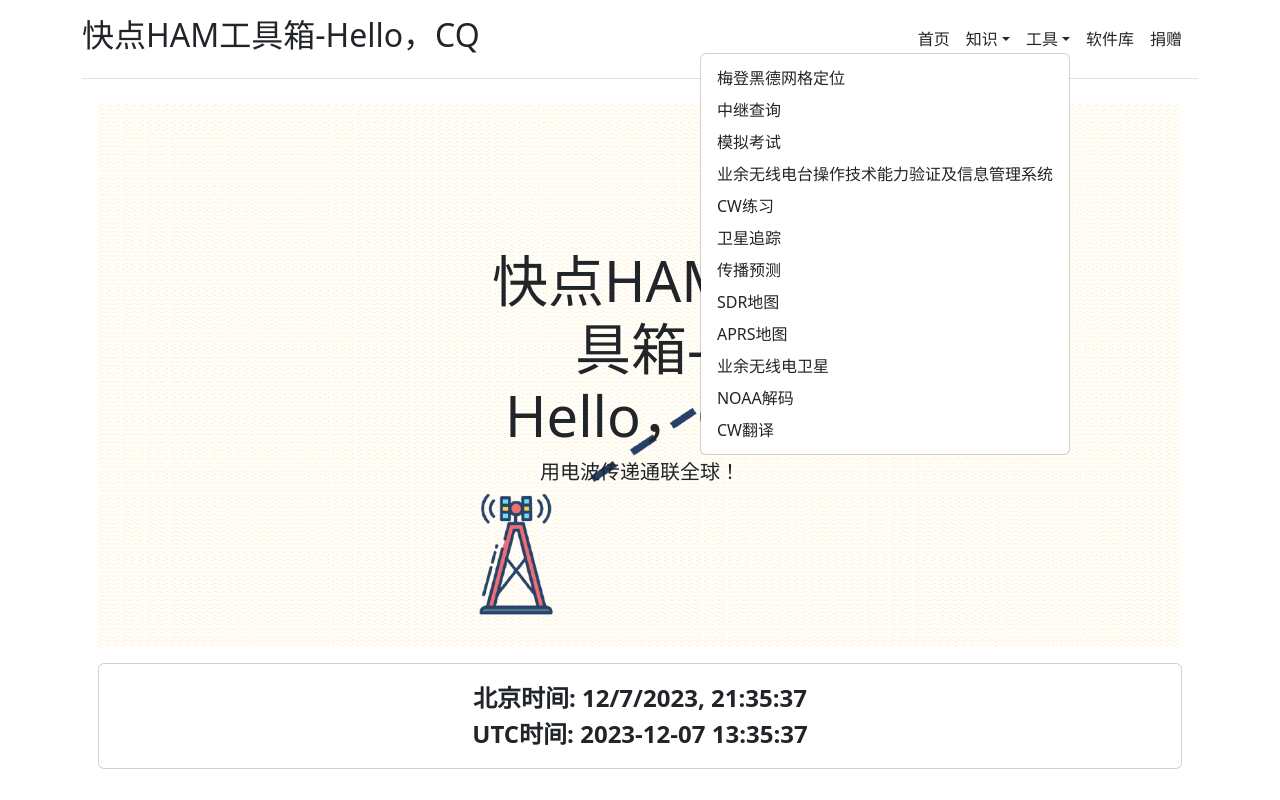
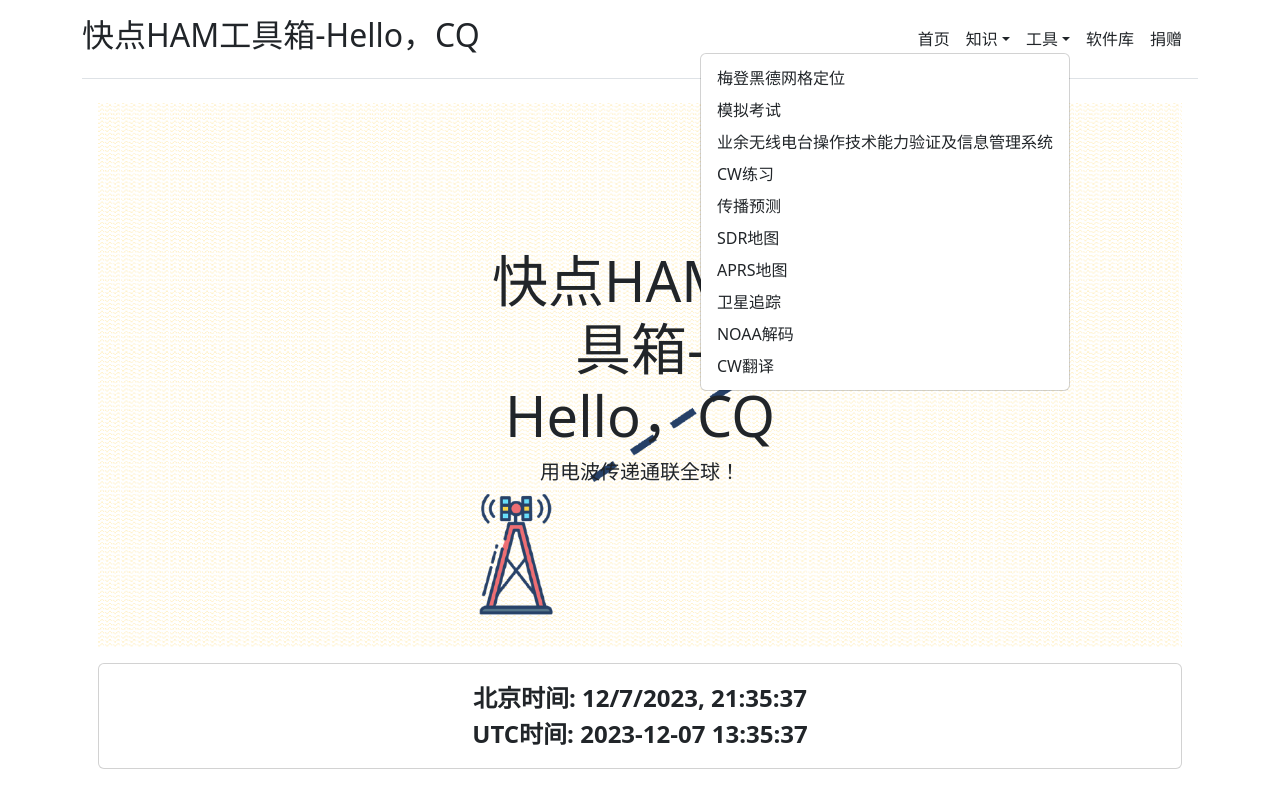
Before and after one commit to muzihuaner/ham-tools, a plain HTML site: page index.html in a window 1280 px wide. Both pictures are taken after a click on the button "工具". Shown: the top 800 px of the page. Drawn offline with nearby package versions, Linux system fonts and the light colour scheme.

Commit message:
Update index.html

```diff
--- a/index.html
+++ b/index.html
@@ -55,17 +55,14 @@
                         <a class="nav-link dropdown-toggle" data-bs-toggle="dropdown" href="#" role="button"
                             aria-expanded="false">工具</a>
                         <ul class="dropdown-menu">
-                            <li><a class="dropdown-item" href="http://sjzham.cn/grid/">梅登黑德网格定位</a></li>
-                            <li><a class="dropdown-item" href="http://weixin.cqcqcq.cn/">中继查询</a></li>
+                            <li><a class="dropdown-item" href="https://qth.quickso.cn/">梅登黑德网格定位</a></li>
                             <li><a class="dropdown-item" href="https://www.cqid.cn/">模拟考试</a></li>
                             <li><a class="dropdown-item" href="http://82.157.138.16:8091/CRAC/crac/index.html">业余无线电台操作技术能力验证及信息管理系统</a></li>
                             <li><a class="dropdown-item" href="https://lcwo.net/zh/welcome">CW练习</a></li>
-                            <li><a class="dropdown-item" href="http://amsat.org.ar/pass.htm">卫星追踪</a></li>
-
                             <li><a class="dropdown-item" href="sun.html">传播预测</a></li>
                             <li><a class="dropdown-item" href="https://www.receiverbook.de/map">SDR地图</a></li>
                             <li><a class="dropdown-item" href="https://aprs.tv/">APRS地图</a></li>
-                            <li><a class="dropdown-item" href="https://www.heavens-above.com/AmateurSats.aspx?lat=0&lng=0&loc=Unspecified&alt=0&tz=UCT">业余无线电卫星</a></li>
+                            <li><a class="dropdown-item" href="https://www.heavens-above.com/AmateurSats.aspx?lat=0&lng=0&loc=Unspecified&alt=0&tz=UCT">卫星追踪</a></li>
                             <li><a class="dropdown-item" href="https://noaa.quickso.cn/">NOAA解码</a></li>
                             <li><a class="dropdown-item" href="https://muzihuaner.github.io/Morse-Code-Translation/">CW翻译</a></li>
                         </ul>
```
